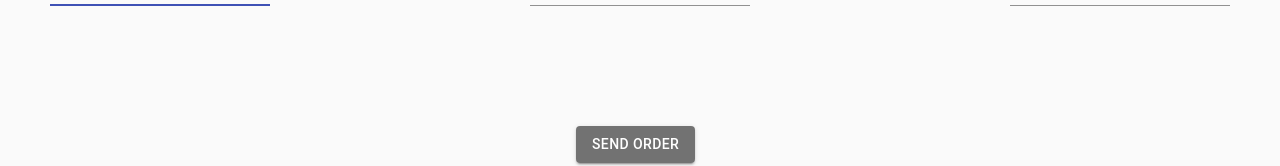
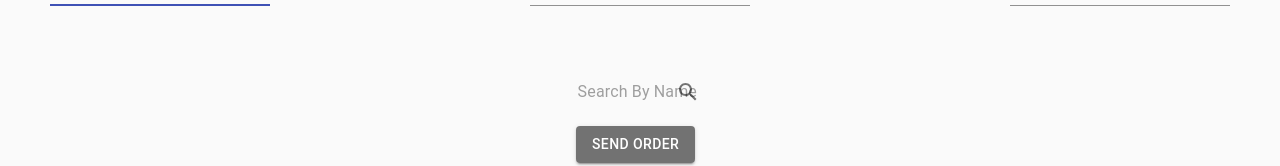
Before and after one commit to vidaHd/React-PlayGround, a React (Create React App) app: page /product in a window 1280 px wide. Shown: the part 130-296 px from the top of the page. Built offline with nearby package versions, Linux system fonts and the light colour scheme.

Commit message:
InputSearch

```diff
--- a/src/components/ViewProducts.tsx
+++ b/src/components/ViewProducts.tsx
@@ -18,9 +18,12 @@ import Checkbox from "@material-ui/core/Checkbox";
 import Card from "@material-ui/core/Card";
 import CardContent from "@material-ui/core/CardContent";
 import Typography from "@material-ui/core/Typography";
-import IconButton from "@material-ui/core/IconButton";
 import Tooltip from "@material-ui/core/Tooltip";
 import FilterListIcon from "@material-ui/icons/FilterList";
+import InputBase from "@material-ui/core/InputBase";
+import IconButton from "@material-ui/core/IconButton";
+import MenuIcon from "@material-ui/icons/Menu";
+import SearchIcon from "@material-ui/icons/Search";
 
 interface Iclases {
   modal?: string;
@@ -33,6 +36,8 @@ interface Iclases {
   inp?: string;
   roots?: string;
   btnD?: string;
+  input?: string;
+  iconButton?: string;
 }
 
 interface IrowItem {
@@ -56,6 +61,19 @@ const useStyles = makeStyles((theme) => ({
     margin: "auto",
     borderCollapse: "collapse",
     border: "0.1px solid gray",
+  },
+  input: {
+    marginLeft: theme.spacing(1),
+    flex: 1,
+    marginTop: 20,
+    position: "absolute",
+    left: "44.5%",
+  },
+  iconButton: {
+    padding: 10,
+    marginTop: 14,
+    position: "absolute",
+    left: "52%",
   },
   roots: {
     width: "20%",
@@ -362,7 +380,18 @@ export const View = (props): JSX.Element => {
         >
           delet All
         </Button>
-
+        <InputBase
+          className={classes.input}
+          placeholder="Search By Name"
+          inputProps={{ "aria-label": "search By Name" }}
+        />
+        <IconButton
+          className={classes.iconButton}
+          type="submit"
+          aria-label="search"
+        >
+          <SearchIcon />
+        </IconButton>
         <TableContainer className={classes.root} component={Paper}>
           <Table
             className={classes.table}
```
